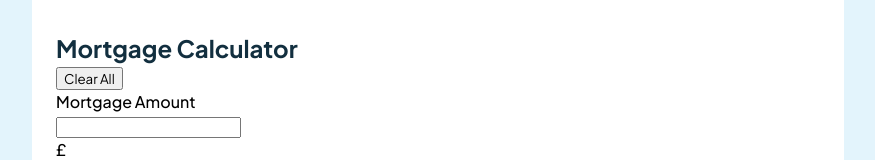
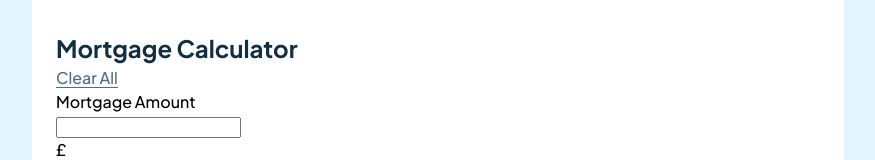
Before and after one commit to VenusY/frontend-mentor-mortgage-repayment-calculator, a React app: page / in a window 1280 px wide. Shown: the top 160 px of the page, without its empty margins (202-1077 px from the left). Built offline with nearby package versions, Linux system fonts and the light colour scheme.

Commit message:
Add styling to clear all button

```diff
--- a/src/styles/scss/InputSection.scss
+++ b/src/styles/scss/InputSection.scss
@@ -7,4 +7,15 @@
     line-height: 1.4;
     color: var(--slate-900);
   }
+
+  &__clear-button {
+    padding: 0;
+    background: none;
+    border: none;
+    font-size: u.rem(16);
+    font-weight: var(--fw-normal);
+    text-decoration: underline;
+    text-underline-offset: u.rem(3);
+    color: var(--slate-700);
+  }
 }
```
